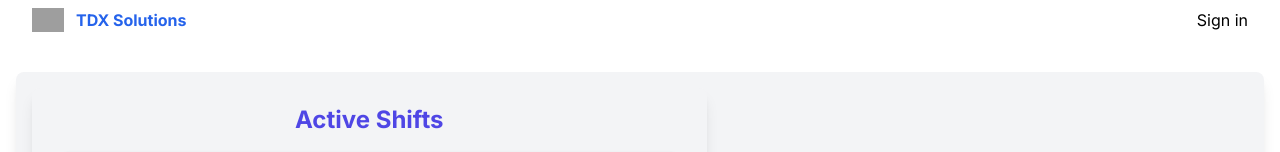
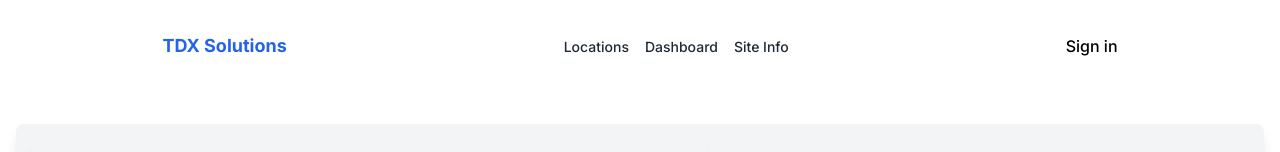
Before and after one commit to yalmeidarj/hmstailwind, a Next.js app: page /dashboard in a window 1280 px wide. Shown: the top 152 px of the page. Built offline with nearby package versions, Linux system fonts and the light colour scheme; no server answers; the database is empty; grey boxes are pictures that could not be loaded.

Commit message:
nav styling and routes

```diff
--- a/src/app/components/NavBar.tsx
+++ b/src/app/components/NavBar.tsx
@@ -2,9 +2,8 @@
 import { useState, useEffect } from 'react';
 import { FaBars } from 'react-icons/fa';
 import Link from 'next/link';
-import { SignedIn, SignedOut } from '@clerk/nextjs'
 // import UserInfo from './UserInfo';
-import { UserButton } from "@clerk/nextjs";
+import { ClerkProvider, SignedIn, SignedOut, UserButton } from '@clerk/nextjs'
 import { useAuth } from "@clerk/nextjs";
 
 const Navbar = () => {
--- /dev/null
+++ b/src/app/home/page.tsx
@@ -0,0 +1,160 @@
+import Link from 'next/link';
+import { currentUser } from '@clerk/nextjs';
+import { auth } from '@clerk/nextjs';
+import { eq, and } from "drizzle-orm";
+import { location, street, shiftLogger, worker, house } from '../../../drizzle/schema'
+
+import db from '../../lib/utils/db';
+
+import { JSXElementConstructor, Key, PromiseLikeOfReactNode, ReactElement, ReactNode, ReactPortal, Suspense, useState } from 'react';
+import ShiftManager from '../components/ShiftManager';
+import Loading from '../components/Loading';
+import SiteLoadingSkeleton from '../components/SiteLoadingSkeleton';
+import UserInfo from '../components/UserInfo';
+// import LocationCard from './components/LocationCard';
+
+
+async function getLocationsDataDrizzle() {
+	// Use the drizzle-orm to get the data from the database
+	const locations = await db.select().from(location).execute();
+	return locations;
+}
+
+async function getNumberOfStreets(locationId: any) {
+	// Use drizzle-orm to get the number of streets for each location
+	const streets = await db.select().from(street).where(eq(street.locationId, locationId)).execute();
+	return streets.length;
+
+}
+
+async function getNumberOfHouses(locationId: any) {
+	// Use drizzle-orm to get the number of streets for each location
+	const houses = await db.select().from(house).where(eq(house.locationId, locationId)).execute();
+	return houses.length;
+}
+type ShiftData = {
+	locationId: number;
+	shiftLoggerId: number;
+	workerId: number;
+	startingDate: Date;
+	finishedDate: string | null;
+	updatedHouses: number | null;
+	updatedHousesFinal: number | null;
+	pace: number | null;
+	paceFinal: number | null;
+	userProviderUserId: string | null;
+	isActive: boolean | null;
+};
+
+async function getShiftLogger(workerId: any) {
+	// const user = await currentUser();
+	// const id = await
+	const shiftLoggers = await db.select().from(shiftLogger).where(and(eq(shiftLogger.isActive, true), eq(shiftLogger.workerId, 2)));
+	return shiftLoggers as unknown as ShiftData[];
+}
+
+async function getPaceFinal(shiftLoggerId: any) {
+
+	const shift = await db.select().from(shiftLogger).where(eq(shiftLogger.shiftLoggerId, shiftLoggerId)).execute();
+	const pace = shift[0]
+	return pace
+}
+
+
+async function getShiftLoggerData(locationId: any) {
+	const dshiftLoggers = await db.select().from(shiftLogger).where(and(eq(shiftLogger.isActive, true), eq(shiftLogger.locationId, locationId))).execute();
+
+	const workers = await Promise.all(dshiftLoggers.map(async (logger: { workerId: any; }) => {
+		const workerData = await db.select().from(worker).where(eq(worker.id, logger.workerId)).execute();
+		return (
+			<>
+				{
+					workerData.map((worker: { name: string | number | boolean | ReactElement<any, string | JSXElementConstructor<any>> | Iterable<ReactNode> | ReactPortal | PromiseLikeOfReactNode | null | undefined; }, index: any) => (
+						<Suspense fallback={<p className='text-black'>Loading</p>}>
+							<span className="text-blue-500 text-center mr-2" > {worker.name}</span>
+						</Suspense>
+					))
+				}
+			</>
+		);
+	}));
+	return workers;
+}
+
+
+
+
+export default async function Home() {
+	const data = await getLocationsDataDrizzle();
+	// const { userId } = auth()
+	const { userId } = auth();
+	const user = await currentUser();
+	const id = user?.publicMetadata.id as number;
+	const currentShift = user?.unsafeMetadata.shiftLoggerId as number;
+
+
+
+	const shiftLoggers = await getShiftLogger(id);
+	// console.log(user?.privateMetadata.role);
+
+	const pace = await getPaceFinal(currentShift)
+	// calculate the duration of the shift in hours
+	// calculate the duration of the shift in hours
+	const shiftDuration = (new Date().getTime() - new Date(pace.startingDate).getTime()) / 1000 / 60 / 60;
+
+
+	// calculate the pace
+	let userPace = 0;
+	if (pace?.updatedHousesFinal && shiftDuration > 0) {
+		userPace = pace?.updatedHousesFinal / shiftDuration;
+	}
+
+	// convert the pace to a string with 2 decimal places
+	const userPaceString = userPace.toFixed(2);
+
+
+	if (!user) return <div className="text-blue-900">Not logged in</div>;
+	return (
+		<main className="flex flex-col items-center justify-center w-full py-8 px-6">
+			<h1 className="text-blue-900">
+				Houses updated: {pace.updatedHousesFinal}
+			</h1>
+			<h1 className="text-blue-900">
+				Start Time: {pace.startingDate.toString()}
+			</h1>
+			<h1 className="text-blue-900">
+				Pace: {userPace}
+			</h1>
+
+			{/* <ShiftManager shifts={shiftLoggers} sites={data} /> */}
+			<h1 className="text-blue-900 text-4xl font-semibold mb-6">Sites</h1>
+			<ul className="grid grid-cols-1 md:grid-cols-2 lg:grid-cols-3 gap-6">
+				{data.map((location: { id: Key | null | undefined; priorityStatus: string | number | boolean | ReactElement<any, string | JSXElementConstructor<any>> | Iterable<ReactNode> | ReactPortal | PromiseLikeOfReactNode | null | undefined; name: string | number | boolean | ReactElement<any, string | JSXElementConstructor<any>> | Iterable<ReactNode> | ReactPortal | PromiseLikeOfReactNode | null | undefined; neighborhood: string | number | boolean | ReactElement<any, string | JSXElementConstructor<any>> | Iterable<ReactNode> | ReactPortal | PromiseLikeOfReactNode | null | undefined; }) => (
+					<Suspense fallback={<SiteLoadingSkeleton />}>
+						<li key={location.id} className="p-4 bg-gray-100 hover:bg-gray-200 transition-colors duration-200 rounded-md shadow-md">
+							<Link href={`/locations/${location.id}`}>
+								<div className="block">
+									<div className="flex content-center text-center justify-center mb-3 bg-white rounded-md shadow-sm p-3">
+										<h2 className="text-xs font-semibold text-teal-500">Priority</h2>
+										<span className="text-xs font-semibold text-teal-500">
+											{" "}{location.priorityStatus}
+										</span>
+									</div>
+									<h2 className="text-blue-700 text-center justify-center text-lg font-semibold mb-1">{location.name}</h2>
+									<div className="flex content-center text-center justify-center">
+										{/* <h3 className="text-sm text-gray-600 mt-1"></h3> */}
+										<p className="text-sm text-gray-500 mt-1">{location.neighborhood} | Streets: {getNumberOfStreets(location.id)} | Houses: {getNumberOfHouses(location.id)}</p>
+									</div>
+									<p className="text-sm text-gray-500 mt-1">
+										Currently working
+										{getShiftLoggerData(location.id)}
+									</p>
+								</div>
+							</Link>
+						</li>
+					</Suspense>
+				))}
+			</ul>
+		</main >
+	);
+}
--- a/src/app/layout.tsx
+++ b/src/app/layout.tsx
@@ -24,23 +24,64 @@ export const metadata = {
 
 async function getLocationsDataDrizzle() {
   // Use the drizzle-orm to get the data from the database
-  const locations = await db.select().from(location);
+  const locations = await db.select().from(location).execute();
   return locations;
 }
 
 const Header = () => (
-  <header className="flex justify-between px-4 py-2 md:px-8">
-    <div className="flex items-center">
+  <header className="md:flex md:justify-around md:items-center w-full py-8 px-6">
+    <Link href="/">
+      <div className="flex items-center cursor-pointer space-x-3">
+        <h1 className="text-lg font-bold text-blue-600">TDX Solutions</h1>
+      </div>
+    </Link>
+    <div className="flex justify-between items-center w-full md:hidden">
+      <div className="flex items-center space-x-4 text-black">
+        <SignedOut>
+          <Link className="text-black font-medium hover:underline" href="/sign-in">Sign in</Link>
+        </SignedOut>
+        <SignedIn>
+          <UserButton afterSignOutUrl="/" />
+        </SignedIn>
+      </div>
+      <nav className="w-full py-4 border-t border-gray-200 flex items-center justify-between md:hidden">
+        <Link href="/">
+          <span className="text-sm text-gray-800 hover:text-blue-600 font-medium cursor-pointer">
+            Locations
+          </span>
+        </Link>
+        <Link href="/dashboard">
+          <span className="text-sm text-gray-800 hover:text-blue-600 font-medium cursor-pointer">
+            Dashboard
+          </span>
+        </Link>
+        <Link href="/infolocation">
+          <span className="text-sm text-gray-800 hover:text-blue-600 font-medium cursor-pointer">
+            Site Info
+          </span>
+        </Link>
+      </nav>
+    </div>
+    <nav className="hidden md:flex items-center space-x-4">
       <Link href="/">
-        <div className="flex items-center cursor-pointer">
-          <Image src="/logo.svg" width="32" height="32" alt="Logo" />
-          <span className="ml-3 font-bold text-blue-600">TDX Solutions</span>
-        </div>
+        <span className="text-sm text-gray-800 hover:text-blue-600 font-medium cursor-pointer">
+          Locations
+        </span>
       </Link>
-    </div>
-    <div className="text-black">
+      <Link href="/dashboard">
+        <span className="text-sm text-gray-800 hover:text-blue-600 font-medium cursor-pointer">
+          Dashboard
+        </span>
+      </Link>
+      <Link href="/infolocation">
+        <span className="text-sm text-gray-800 hover:text-blue-600 font-medium cursor-pointer">
+          Site Info
+        </span>
+      </Link>
+    </nav>
+    <div className="hidden md:flex items-center space-x-4">
       <SignedOut>
-        <Link className="text-black" href="/sign-in">Sign in</Link>
+        <Link className="text-black font-medium hover:underline" href="/sign-in">Sign in</Link>
       </SignedOut>
       <SignedIn>
         <UserButton afterSignOutUrl="/" />
@@ -64,7 +105,6 @@ export default async function RootLayout({
       <ClerkProvider>
         <body className={`bg-white ${inter.className}`}>
           <div className="flex flex-col justify-end ">
-            {/* <NavBar /> */}
             <Header />
           </div>
           <ShiftManager sites={data} />
--- a/src/app/page.tsx
+++ b/src/app/page.tsx
@@ -100,33 +100,31 @@ export default async function Home() {
   const pace = await getPaceFinal(currentShift)
   // calculate the duration of the shift in hours
   // calculate the duration of the shift in hours
-  const shiftDuration = (new Date().getTime() - new Date(pace.startingDate).getTime()) / 1000 / 60 / 60;
+  // const shiftDuration = (new Date().getTime() - new Date(pace.startingDate).getTime()) / 1000 / 60 / 60;
 
 
-  // calculate the pace
-  let userPace = 0;
-  if (pace?.updatedHousesFinal && shiftDuration > 0) {
-    userPace = pace?.updatedHousesFinal / shiftDuration;
-  }
+  // // calculate the pace
+  // let userPace = 0;
+  // if (pace?.updatedHousesFinal && shiftDuration > 0) {
+  //   userPace = pace?.updatedHousesFinal / shiftDuration;
+  // }
 
-  // convert the pace to a string with 2 decimal places
-  const userPaceString = userPace.toFixed(2);
-
-
+  // // convert the pace to a string with 2 decimal places
+  // const userPaceString = userPace.toFixed(2);
 
 
   if (!user) return <div className="text-blue-900">Not logged in</div>;
   return (
     <main className="flex flex-col items-center justify-center w-full py-8 px-6">
-      <h1 className="text-blue-900">
-        Houses updated: {pace.updatedHousesFinal}
+      {/* <h1 className="text-blue-900">
+        Houses updated: {pace?.updatedHousesFinal}
       </h1>
       <h1 className="text-blue-900">
         Start Time: {pace.startingDate.toString()}
       </h1>
       <h1 className="text-blue-900">
-        Pace: {userPace}
-      </h1>
+        Pace: {userPaceString}
+      </h1> */}
 
       {/* <ShiftManager shifts={shiftLoggers} sites={data} /> */}
       <h1 className="text-blue-900 text-4xl font-semibold mb-6">Sites</h1>
--- a/src/middleware.ts
+++ b/src/middleware.ts
@@ -1,7 +1,7 @@
 import { authMiddleware } from "@clerk/nextjs";
 
 export default authMiddleware({
-  publicRoutes: ["/", "/api/getAuthenticatedUserId"],
+  publicRoutes: ["/api/getAuthenticatedUserId"],
 });
 
 export const config = {
```
